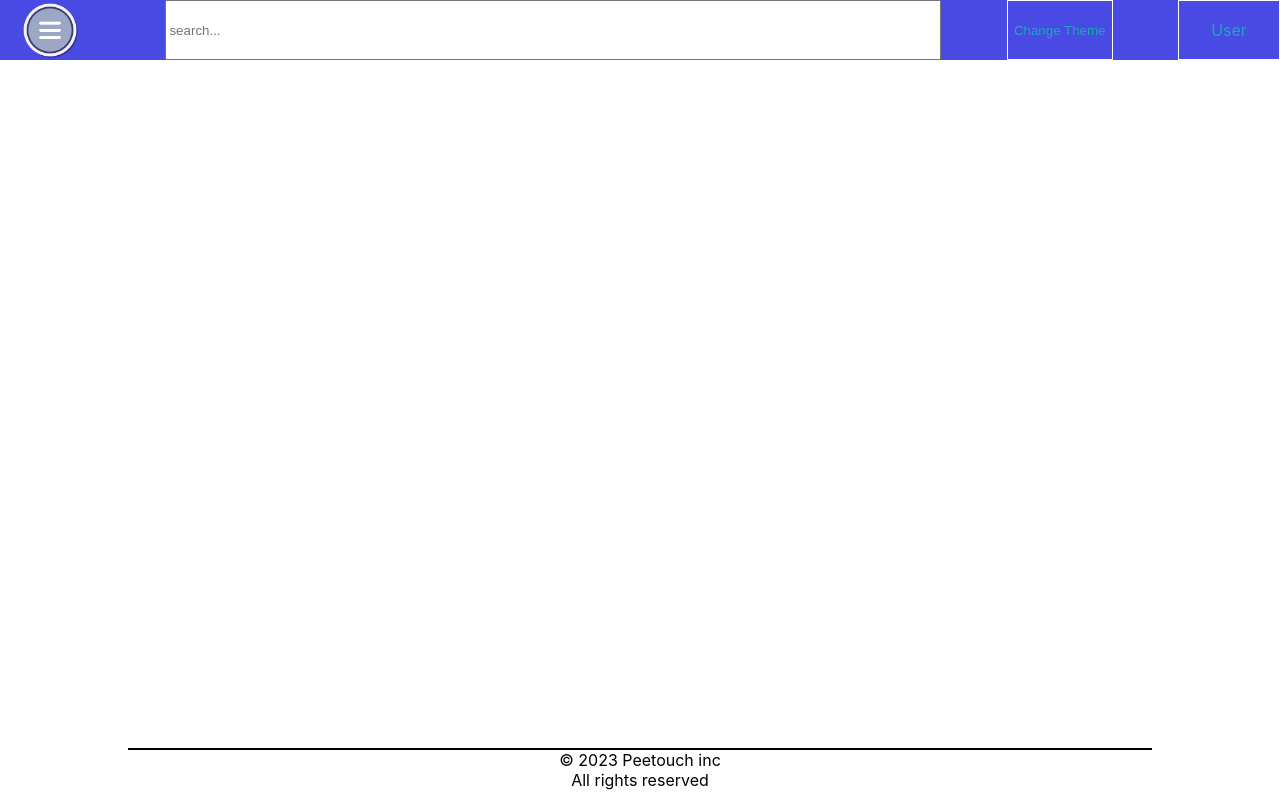
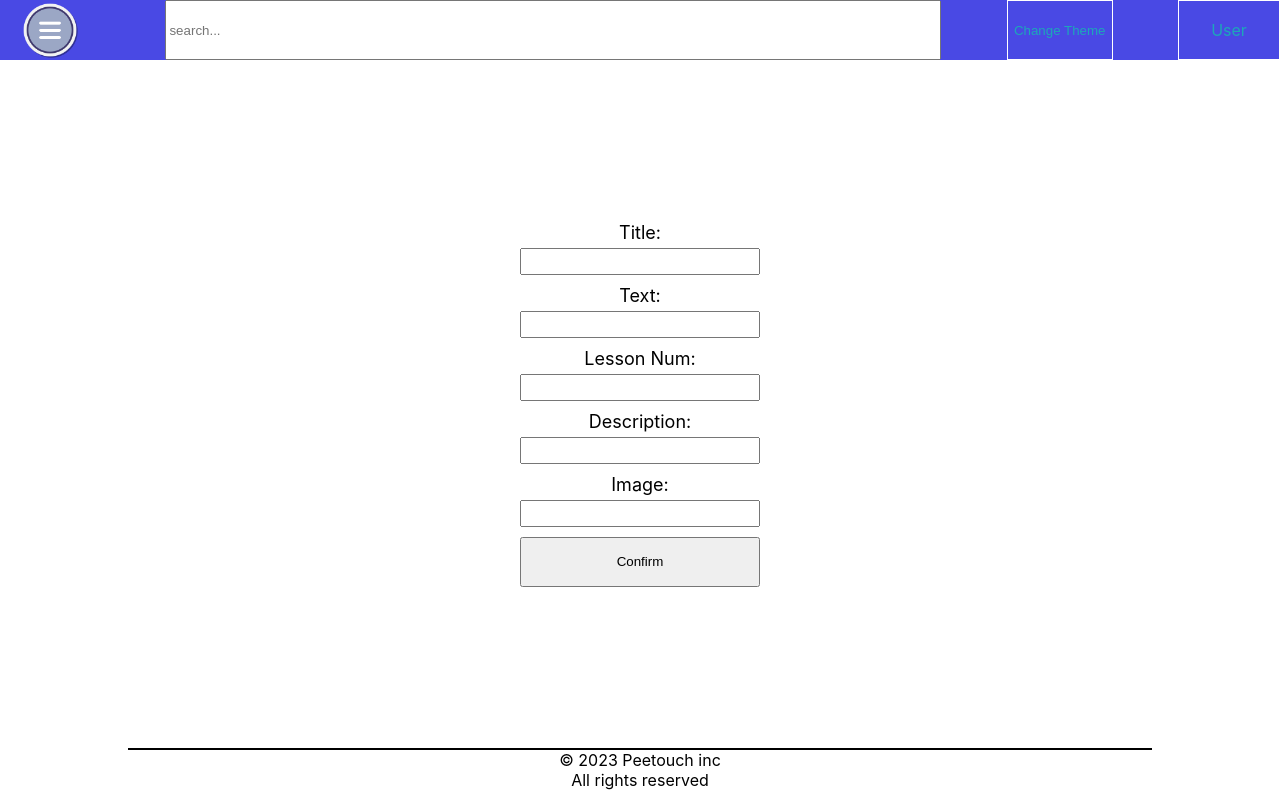
Before and after one commit to volirimx/FE85, a React (Create React App) app in the folder hw7/: page /new_post in a window 1280 px wide. Built offline with nearby package versions, Linux system fonts and the light colour scheme.

Commit message:
init(auth-hw)

```diff
--- a/hw7/package.json
+++ b/hw7/package.json
@@ -11,6 +11,7 @@
     "@types/node": "^16.18.11",
     "@types/react": "^18.0.27",
     "@types/react-dom": "^18.0.10",
+    "axios": "^1.3.4",
     "react": "^18.2.0",
     "react-dom": "^18.2.0",
     "react-redux": "^8.0.5",
--- a/hw7/src/App.tsx
+++ b/hw7/src/App.tsx
@@ -22,6 +22,8 @@ import { Provider } from 'react-redux';
 import { store } from './redux/store';
 import { useAppSelector } from './redux/hooks';
 import FavouritePosts from './pages/FavouritePosts/FavouritePosts';
+import { JWTContext, useInitJWT } from './context/authContext';
+import NewPost from './pages/NewPost/NewPost';
 function App() {
 
 
@@ -64,8 +66,12 @@ function App() {
 
   const themeContextValues = useInitThemeContext();
 
+
+  const valuesForJWT = useInitJWT()
+
   return (
     <Provider store={store}>
+      <JWTContext.Provider value={valuesForJWT}>
         <BrowserRouter>
           <ThemeContext.Provider value={themeContextValues}>
           <div className={themeContextValues.theme === 'light' ? 'container' : 'containerDark'}>
@@ -85,11 +91,13 @@ function App() {
             <Route element={<Success />} path='/Success' />
             <Route element={<Search search={searchResult} posts={posts} />} path='/Search' />
             <Route element={<FavouritePosts/>} path='/Favourites' />
+            <Route element={<NewPost />} path='/new_post' />
           </Routes>
             <Copyright />
           </div>
           </ThemeContext.Provider>
         </BrowserRouter>
+      </JWTContext.Provider>
     </Provider>
   );
 }
--- /dev/null
+++ b/hw7/src/api/auth/auth.ts
@@ -0,0 +1,8 @@
+import { api } from "..";
+
+
+
+export const signIn = async (data: {email: string; password: string}) => {
+    const response: any = await api.post('auth/jwt/create/', data)
+    return response
+}
--- /dev/null
+++ b/hw7/src/api/auth/sendPost.ts
@@ -0,0 +1,16 @@
+import { api } from "..";
+
+
+interface IData {
+    title: string
+    text: string
+    lesson_num: number
+    image: string
+    description: string
+}
+
+
+export const sendPost = async (data: IData) => {
+    const response: any = await api.post('/blog/posts/', data)
+    return response
+}
--- /dev/null
+++ b/hw7/src/api/index.ts
@@ -0,0 +1,6 @@
+import axios from "axios";
+
+
+export const api = axios.create({
+    baseURL: 'https://studapi.teachmeskills.by',
+})
--- a/hw7/src/components/Burger/Burger.tsx
+++ b/hw7/src/components/Burger/Burger.tsx
@@ -25,6 +25,7 @@ const Burger = ({open, setOpen}: IBurger) => {
                 <li className={location.pathname === '/Success' ? styles.active : ''} onClick={() => navigate('/Success')}>Success</li>
                 <li className={location.pathname === '/Search' ? styles.active : ''} onClick={() => navigate('/Search')}>Search</li>
                 <li className={location.pathname === '/Favourites' ? styles.active : ''} onClick={() => navigate('/Favourites')}>Favourite</li>
+                <li className={location.pathname === '/new_post' ? styles.active : ''} onClick={() => navigate('/new_post')}>New Post</li>
             </ul>
         </div>
 
--- a/hw7/src/components/LoginForm/LoginForm.tsx
+++ b/hw7/src/components/LoginForm/LoginForm.tsx
@@ -1,29 +1,36 @@
 
-import React from "react"
+import React, { useEffect } from "react"
 import styles from './LoginForm.module.css'
 import { useThemeContext } from "../../context/theme"
+import { useJWTContext } from "../../context/authContext"
+import { sign } from "crypto"
+import { signIn } from "../../api/auth/auth"
 
 
 interface IInput {
     data: {
-        login: string
+        email: string
         password: string
     }
-    changeData: (data: {login: string ; password: string }) => void
+    changeData: (data: {email: string ; password: string }) => void
 }
 
 
 
 const LoginForm = ({ data, changeData }: IInput) => {
+    const { setJWT, JWT } = useJWTContext()
 
-    function handleSubmitButtonClick (event: any) {
+    async function handleSubmitButtonClick (event: any) {
         event.preventDefault()
-        console.log(data)
+        const response = await signIn(data)
+        setJWT?.(response.data)
+        console.log(JWT);
+
     }
     const theme = useThemeContext()
     return (
         <form className={theme.theme === 'light' ? styles.container : styles.containerDark}>
-            <div>Login : <input type="text" onChange={(event) => changeData({...data, login: event.target.value})} /></div>
+            <div>Login : <input type="text" onChange={(event) => changeData({...data, email: event.target.value})} /></div>
             <div>Password : <input type="password" onChange={(event) => changeData({...data, password: event.target.value})} /></div>
             <button type="submit" onClick={(event) => handleSubmitButtonClick(event)}>Login</button>
         </form>
--- /dev/null
+++ b/hw7/src/context/authContext.ts
@@ -0,0 +1,30 @@
+import { useContext, useState } from "react"
+import React from "react"
+import { api } from "../api"
+
+export interface JWTPayload {
+    access: string
+    refresh: string
+}
+
+type IJWTContext = {
+    JWT?: JWTPayload
+    setJWT?: (jwtData: JWTPayload) => void
+}
+
+export const JWTContext = React.createContext<IJWTContext>({})
+
+export const useInitJWT = () => {
+    const [JWT, setJWT] = useState<JWTPayload | undefined>(undefined)
+    const changeJWT = (JWT: JWTPayload) => {
+        setJWT(JWT)
+        api.defaults.headers['Authorization'] = `Bearer ${JWT.access}`
+    }
+    return {
+        JWT,
+        setJWT: changeJWT
+    }
+}
+
+
+export const useJWTContext = () => useContext(JWTContext)
--- a/hw7/src/pages/Login/Login.tsx
+++ b/hw7/src/pages/Login/Login.tsx
@@ -7,14 +7,14 @@ import styles from './Login.module.css'
 
 
 interface IData {
-    login: string
+    email: string
     password: string
 }
 
 const Login = () => {
     const [data, setData] = useState(
         {
-            login: '',
+            email: '',
             password: ''
         })
 
--- /dev/null
+++ b/hw7/src/pages/NewPost/NewPost.module.css
@@ -0,0 +1,20 @@
+.container {
+    width: 200px;
+    min-height: 200px;
+    display: flex;
+    flex-direction: column;
+    align-items: center;
+}
+
+.container div {
+    font-size: large;
+    margin-bottom: 10px;
+}
+.container input {
+    margin-top: 5px;
+    font-size: large;
+}
+.container button {
+    width: 100%;
+    height: 50px;
+}
--- /dev/null
+++ b/hw7/src/pages/NewPost/NewPost.tsx
@@ -0,0 +1,41 @@
+import React, { useState } from "react"
+import { sendPost } from "../../api/auth/sendPost"
+import styles from './NewPost.module.css'
+
+
+type IPostData = {
+    title: string
+    text: string
+    lesson_num: number
+    image: string
+    description: string
+}
+
+const NewPost = () => {
+    const [postData, setPostData] = useState<IPostData>({
+        title: '',
+        text: '',
+        lesson_num: 0,
+        image: '',
+        description: ''
+    })
+    async function handleSubmitButtonClick (e: any) {
+        e.preventDefault()
+        // const response = await sendPost(postData)
+        // console.log(response);
+    }
+    return (
+        <div className={styles.container}>
+            <form action="https://studapi.teachmeskills.by/blog/posts/" method="POST">
+                <div>Title: <input type='text' name="title" onChange={(e) => setPostData({...postData, title: e.target.value})} /></div>
+                <div>Text: <input type='text' name="text" onChange={(e) => setPostData({...postData, text: e.target.value})}/></div>
+                <div>Lesson Num: <input type='number' name="lesson_num" onChange={(e) => setPostData({...postData, lesson_num: parseInt(e.target.value)})}/></div>
+                <div>Description: <input type='text' name='description' onChange={(e) => setPostData({...postData, description: e.target.value})}/></div>
+                <div>Image: <input type='text' name="image" onChange={(e) => setPostData({...postData, image: e.target.value})}/></div>
+                <button type="submit" onSubmit={(e) => handleSubmitButtonClick(e)}>Confirm</button>
+            </form>
+        </div>
+    )
+}
+
+export default NewPost
```
Also changed, not shown: 1 other file (tests, documents, lock files or other folders). Lines whose indentation alone changed are shown as unchanged.
